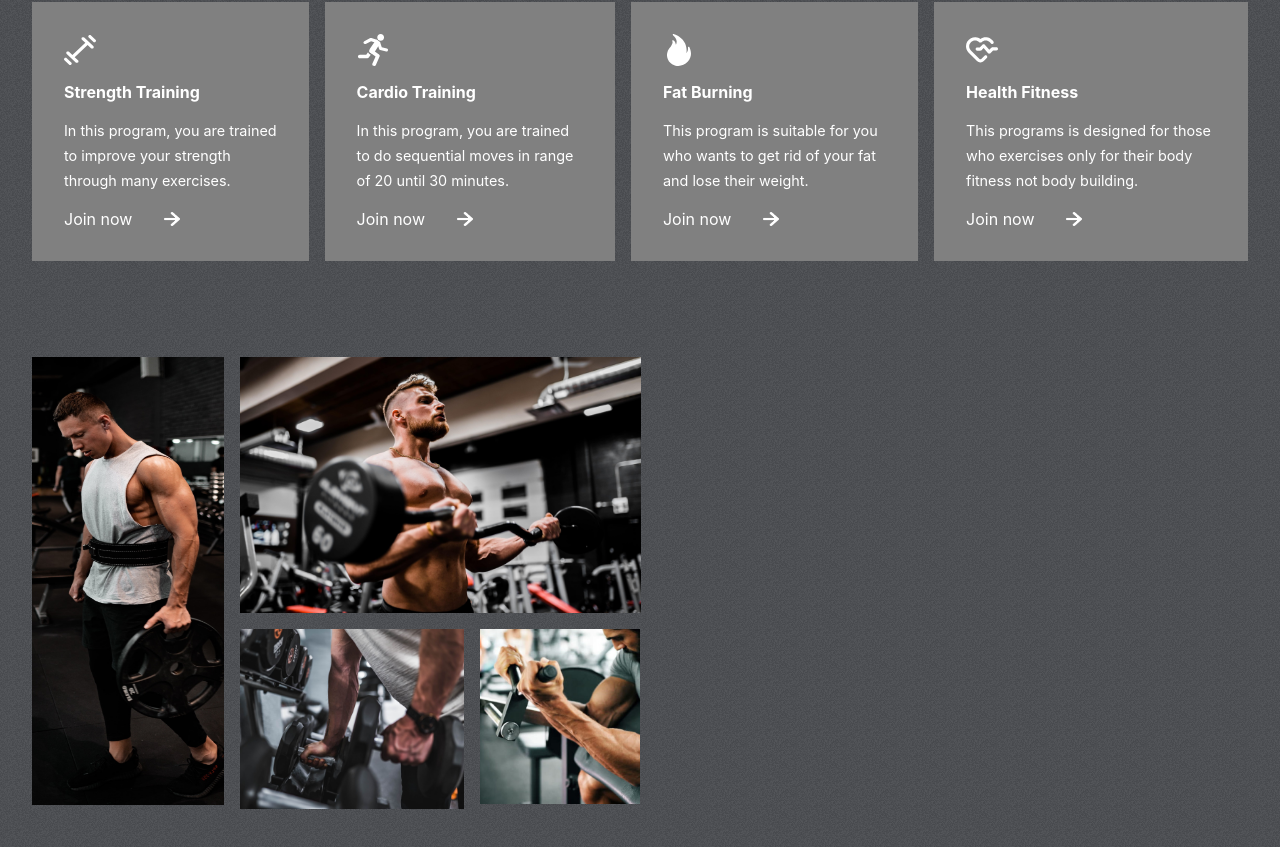
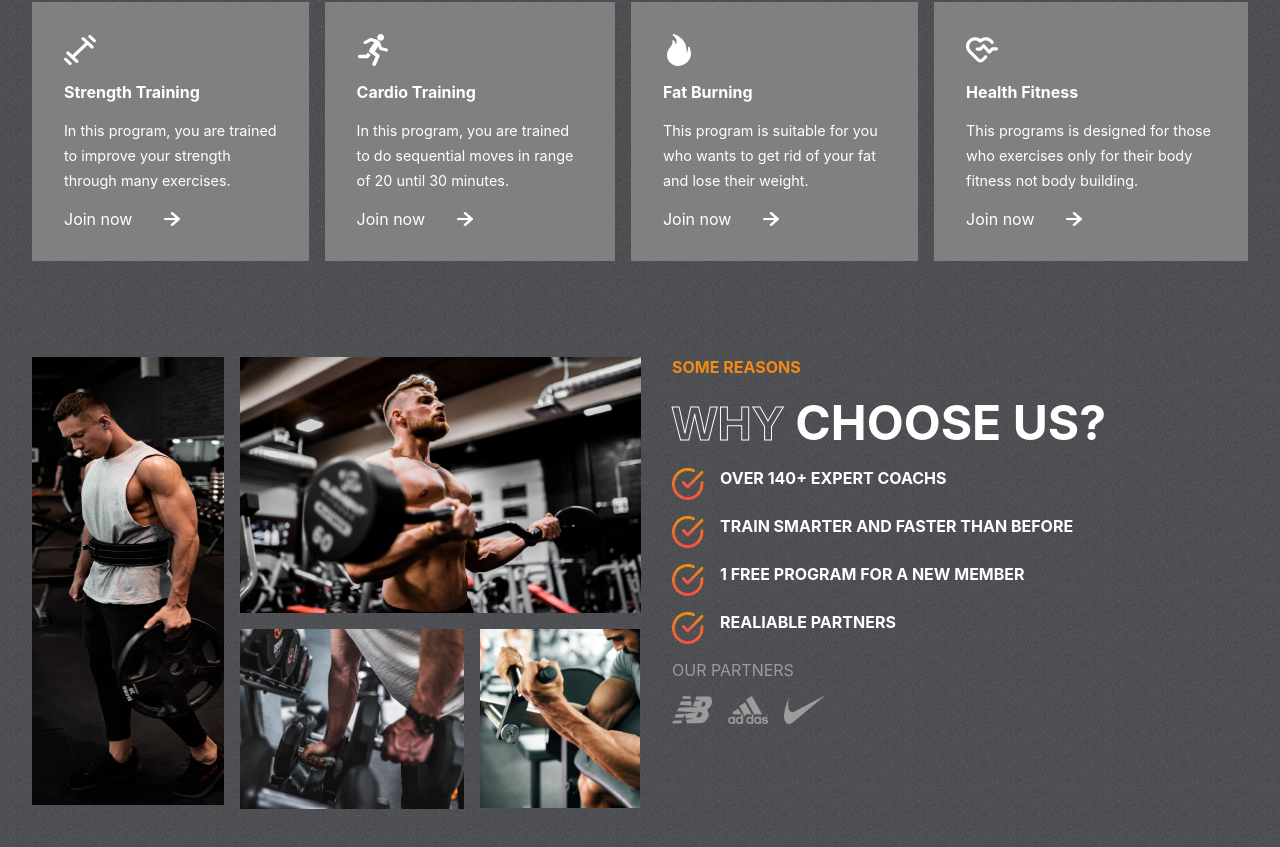
Before and after one commit to eziz-tajiev/fitGym, a React (Vite) app: page / in a window 1280 px wide. Shown: the part 905-1752 px from the top of the page. Built offline with nearby package versions, Linux system fonts and the light colour scheme.

Commit message:
fineshed the  reasons part

```diff
--- a/src/components/Header/Header.tsx
+++ b/src/components/Header/Header.tsx
@@ -12,7 +12,7 @@
                 <li>Home</li>
                 <li>Programs</li>
                 <li>Why us</li>
-                <li>PLans</li>
+                <li>Plans</li>
                 <li>Testimonials</li>
             </ul>
         </div>
--- a/src/components/Reasons/Reasons.css
+++ b/src/components/Reasons/Reasons.css
@@ -1,22 +1,21 @@
 .Reasons {
   padding: 0 2rem;
- display: flex;
- gap: 2rem;
-
+  display: flex;
+  gap: 2rem;
 }
 
 .left-r {
   flex: 1;
   display: grid;
-  grid-template-columns: repeat(3, 1fr);
+  grid-template-columns: repeat(3 , 1fr);
   gap: 1rem;
   grid-auto-rows: 1fr;
 }
 
 .left-r > :nth-child(1) {
   width: 12rem;
+  height: 28rem;
   grid-row: 1/3;
-  height: 28rem;
 }
 
 .left-r > :nth-child(2) {
@@ -28,17 +27,57 @@
 .left-r > :nth-child(3) {
   width: 14rem;
   grid-column: 2/3;
-  grid-row: 2;
 }
 
 .left-r > :nth-child(4) {
   width: 10rem;
+  height: 11.2rem;
   grid-row: 2;
   grid-column: 3/4;
 }
 
-
-
 .right-r {
   flex: 1;
+  text-transform: uppercase;
+  display: flex;
+  flex-direction: column;
+  gap: 1rem;
 }
+
+.right-r > span {
+  font-weight: bold;
+  color: var(--orange);
+}
+
+.right-r > div {
+  color: white;
+  font-size: 3rem;
+  font-weight: bold;
+}
+
+.details-r {
+  display: flex;
+  flex-direction: column;
+  gap: 1rem;
+}
+
+.details-r > div {
+  display: flex;
+  font-size: 1rem;
+  text-transform: uppercase;
+  gap: 1rem;
+}
+
+.details-r > div > img {
+  width: 2rem;
+  height: 2rem;
+}
+
+.partners {
+  display: flex;
+  gap: 1rem;
+}
+
+.partners > img {
+  width: 2.5rem;
+}
--- a/src/components/Reasons/Reasons.tsx
+++ b/src/components/Reasons/Reasons.tsx
@@ -20,6 +20,43 @@
         <img src={image4} alt="" />
       </div>
       <div className="right-r">
+        <span>some reasons</span>
+        <div>
+            <span className='stroke-text'>why</span>
+            <span> choose us?</span>
+        </div>
+        <div className='details-r'>
+          <div>
+            <img src={tick} alt=""></img>
+            <span>Over 140+ expert coachs</span>
+          </div>
+
+          <div>
+            <img src={tick} alt=""></img>
+            <span>Train smarter and faster than before</span>
+          </div>
+
+          <div>
+            <img src={tick} alt=""></img>
+            <span>1 free program for a new member</span>
+          </div>
+
+          <div>
+            <img src={tick} alt=""></img>
+            <span>Realiable partners</span>
+          </div>
+
+        </div>
+        <span style={{
+          color: 'var(--gray)',
+          fontWeight: 'normal',
+        }}>Our partners</span>
+
+        <div className="partners">
+          <img src={nb} alt="" />
+          <img src={adidas} alt="" />
+          <img src={nike} alt="" />
+        </div>
 
       </div>
     </div>
```
